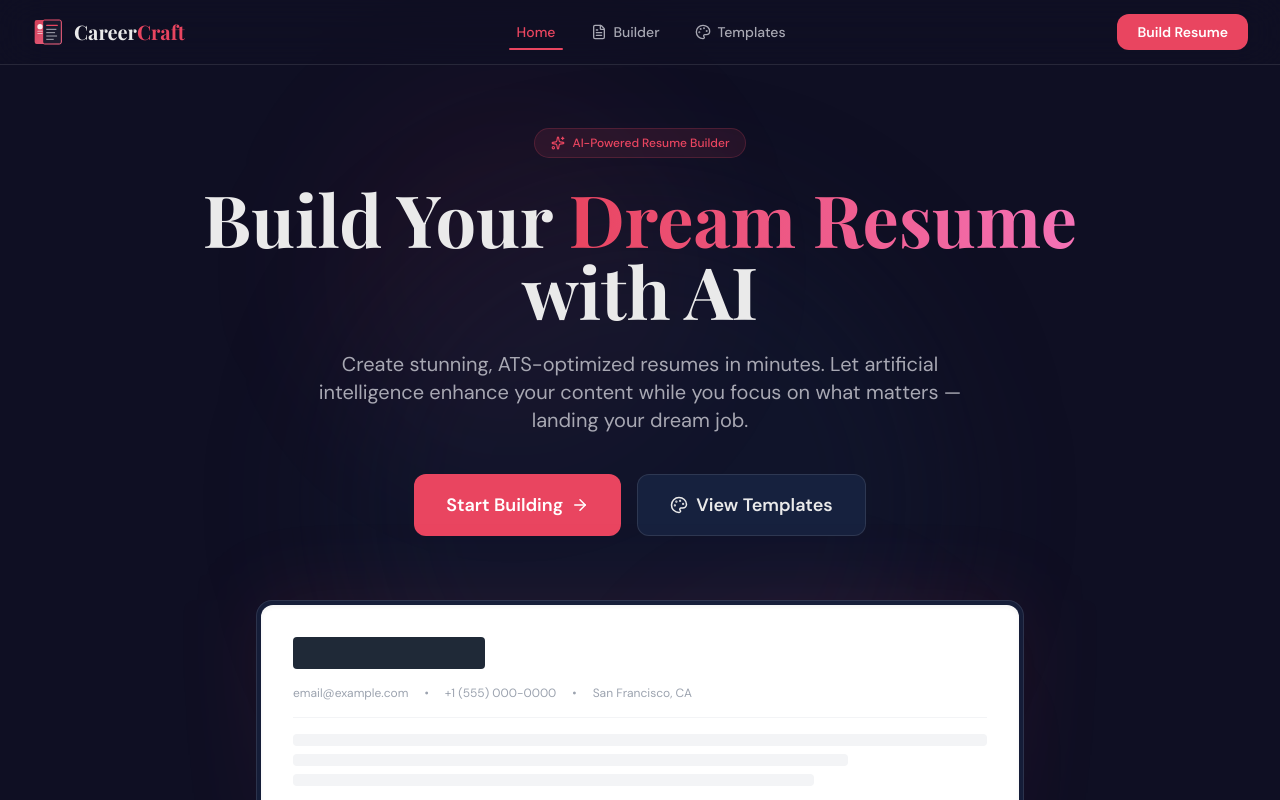
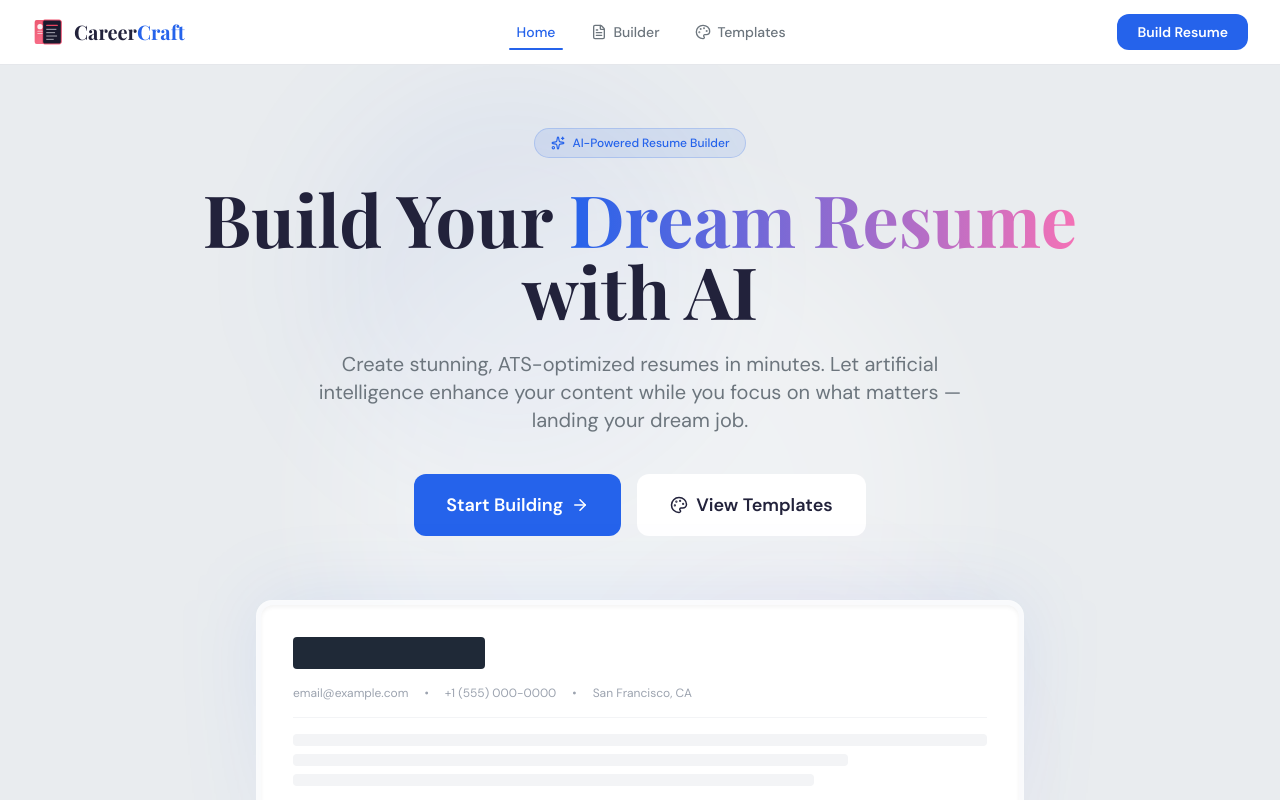
Before and after one commit to AutomateStack/CareerCraft, a React (Vite) app: page / in a window 1280 px wide. Shown: the top 800 px of the page. Built offline with nearby package versions, Linux system fonts and the light colour scheme; a web font is replaced by a local one.

Commit message:
feat: professional light theme, all templates visible, UI improvements

```diff
--- a/src/components/Navbar.jsx
+++ b/src/components/Navbar.jsx
@@ -16,12 +16,12 @@ export default function Navbar() {
   const isActive = (path) => location.pathname === path;
 
   return (
-    <motion.nav
-      initial={{ y: -20, opacity: 0 }}
-      animate={{ y: 0, opacity: 1 }}
-      transition={{ duration: 0.4 }}
-      className="fixed top-0 left-0 right-0 z-50 border-b border-white/10 bg-darkBg/80 backdrop-blur-xl"
-    >
+      <motion.nav
+        initial={{ y: -20, opacity: 0 }}
+        animate={{ y: 0, opacity: 1 }}
+        transition={{ duration: 0.4 }}
+        className="fixed top-0 left-0 right-0 z-50 border-b border-gray-200 bg-white backdrop-blur-xl"
+      >
       <div className="max-w-7xl mx-auto px-4 sm:px-6 lg:px-8">
         <div className="flex items-center justify-between h-16">
           {/* Logo */}
--- a/src/components/Sidebar.jsx
+++ b/src/components/Sidebar.jsx
@@ -51,14 +51,14 @@ export default function Sidebar() {
   };
 
   return (
-    <div className="h-full flex flex-col">
+    <div className="h-full flex flex-col bg-white border-r border-gray-200 min-h-screen">
       {/* Progress Bar */}
-      <div className="p-4 border-b border-white/10">
+      <div className="p-4 border-b border-gray-200 bg-gray-50">
         <div className="flex items-center justify-between mb-2">
           <span className="text-xs font-medium text-muted">Resume Progress</span>
           <span className="text-xs font-bold text-accent">{completion}%</span>
         </div>
-        <div className="w-full h-2 bg-darkBg rounded-full overflow-hidden">
+        <div className="w-full h-2 bg-primary rounded-full overflow-hidden">
           <motion.div
             className="h-full accent-gradient rounded-full"
             initial={{ width: 0 }}
@@ -69,7 +69,7 @@ export default function Sidebar() {
       </div>
 
       {/* Sections Accordion */}
-      <div className="flex-1 overflow-y-auto p-3 space-y-1.5">
+      <div className="flex-1 overflow-y-auto p-3 space-y-1.5 bg-white">
         {sections.map((section) => {
           const Icon = section.icon;
           const isOpen = openSection === section.id;
@@ -124,7 +124,7 @@ export default function Sidebar() {
         })}
 
         {/* AI Tools Panel */}
-        <div className="mt-4 pt-4 border-t border-white/10">
+        <div className="mt-4 pt-4 border-t border-gray-200">
           <AIPanel />
         </div>
       </div>
--- a/src/components/TemplateSelector.jsx
+++ b/src/components/TemplateSelector.jsx
@@ -16,12 +16,13 @@ export default function TemplateSelector() {
 
   return (
     <div className="relative group">
+      <label htmlFor="template-selector" className="block text-xs font-semibold text-muted mb-1">Resume Template</label>
       <select
         value={resume.template}
         onChange={(e) => setTemplate(e.target.value)}
-        className="appearance-none bg-surface border border-white/10 rounded-lg px-3 py-2
+        className="appearance-none bg-white border border-gray-300 rounded-lg px-3 py-2
                    text-sm text-textLight cursor-pointer hover:border-accent/30 focus:outline-none
-                   focus:border-accent/50 transition-all pr-8"
+                   focus:border-accent/50 transition-all pr-8 shadow-sm"
         id="template-selector"
       >
         {templates.map(t => (
@@ -30,7 +31,15 @@ export default function TemplateSelector() {
           </option>
         ))}
       </select>
-      <Layout size={14} className="absolute right-2.5 top-1/2 -translate-y-1/2 text-muted pointer-events-none" />
+      <Layout size={14} className="absolute right-2.5 top-8 text-muted pointer-events-none" />
+      <div className="mt-2 grid grid-cols-2 gap-2">
+        {templates.map(t => (
+          <div key={t.id} className={`flex items-center gap-2 px-2 py-1 rounded border ${resume.template === t.id ? 'border-accent bg-accent/10' : 'border-gray-200 bg-white'}`}>
+            <t.icon size={16} className="text-accent" />
+            <span className="text-xs font-medium">{t.label}</span>
+          </div>
+        ))}
+      </div>
     </div>
   );
 }
--- a/src/styles/index.css
+++ b/src/styles/index.css
@@ -11,8 +11,8 @@
 
   body {
     font-family: 'DM Sans', sans-serif;
-    background-color: #0f0f23;
-    color: #eaeaea;
+    background-color: #f5f7fa;
+    color: #22223b;
     -webkit-font-smoothing: antialiased;
     -moz-osx-font-smoothing: grayscale;
   }
@@ -26,16 +26,16 @@
   }
 
   ::-webkit-scrollbar-track {
-    background: #0f0f23;
+    background: #e9ecef;
   }
 
   ::-webkit-scrollbar-thumb {
-    background: #2a2a4a;
+    background: #bfc9d1;
     border-radius: 4px;
   }
 
   ::-webkit-scrollbar-thumb:hover {
-    background: #3a3a5a;
+    background: #a5b4c7;
   }
 }
 
--- a/tailwind.config.js
+++ b/tailwind.config.js
@@ -7,12 +7,12 @@ export default {
   theme: {
     extend: {
       colors: {
-        primary: '#1a1a2e',
-        accent: '#e94560',
-        surface: '#16213e',
-        textLight: '#eaeaea',
-        muted: '#a8a8b3',
-        darkBg: '#0f0f23',
+        primary: '#f5f7fa', // light background
+        accent: '#2563eb', // blue accent
+        surface: '#ffffff', // card background
+        textLight: '#22223b', // main text
+        muted: '#6c757d', // muted text
+        darkBg: '#e9ecef', // light gray background
       },
       fontFamily: {
         heading: ['"Playfair Display"', 'serif'],
```
